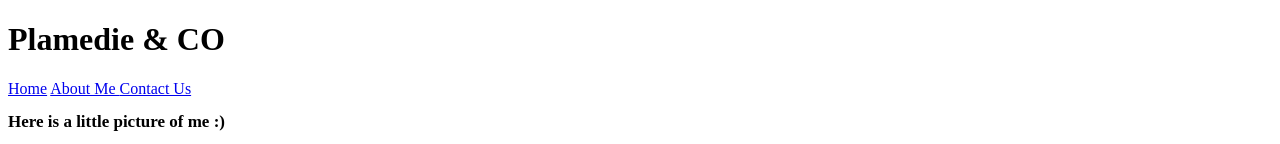
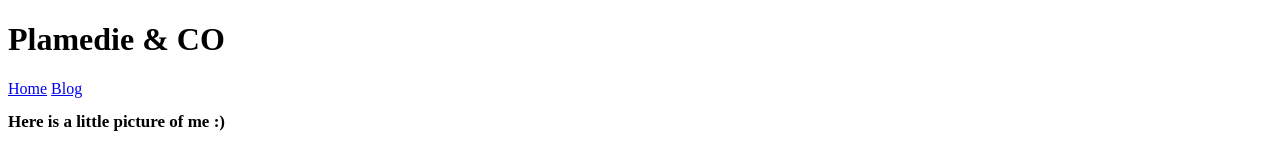
Before and after one commit to e3752453/WEB-AUTHORING-2025, a plain HTML site: page index.html in a window 1280 px wide. Shown: the top 144 px of the page. Drawn offline with Linux system fonts and the light colour scheme.

Commit message:
update in the nav section

```diff
--- a/index.html
+++ b/index.html
@@ -11,8 +11,8 @@
     </header>
     <nav>
         <a href="index.html"> Home</a>
-        <a href="blog.html"> About Me </a>
-        <a href="#"> Contact Us</a>
+        <a href="blog.html"> Blog </a>
+
     </nav>
     <main>
         <h2 style="font-size: 17px;"> Here is a little picture of me :) </h2>
```
